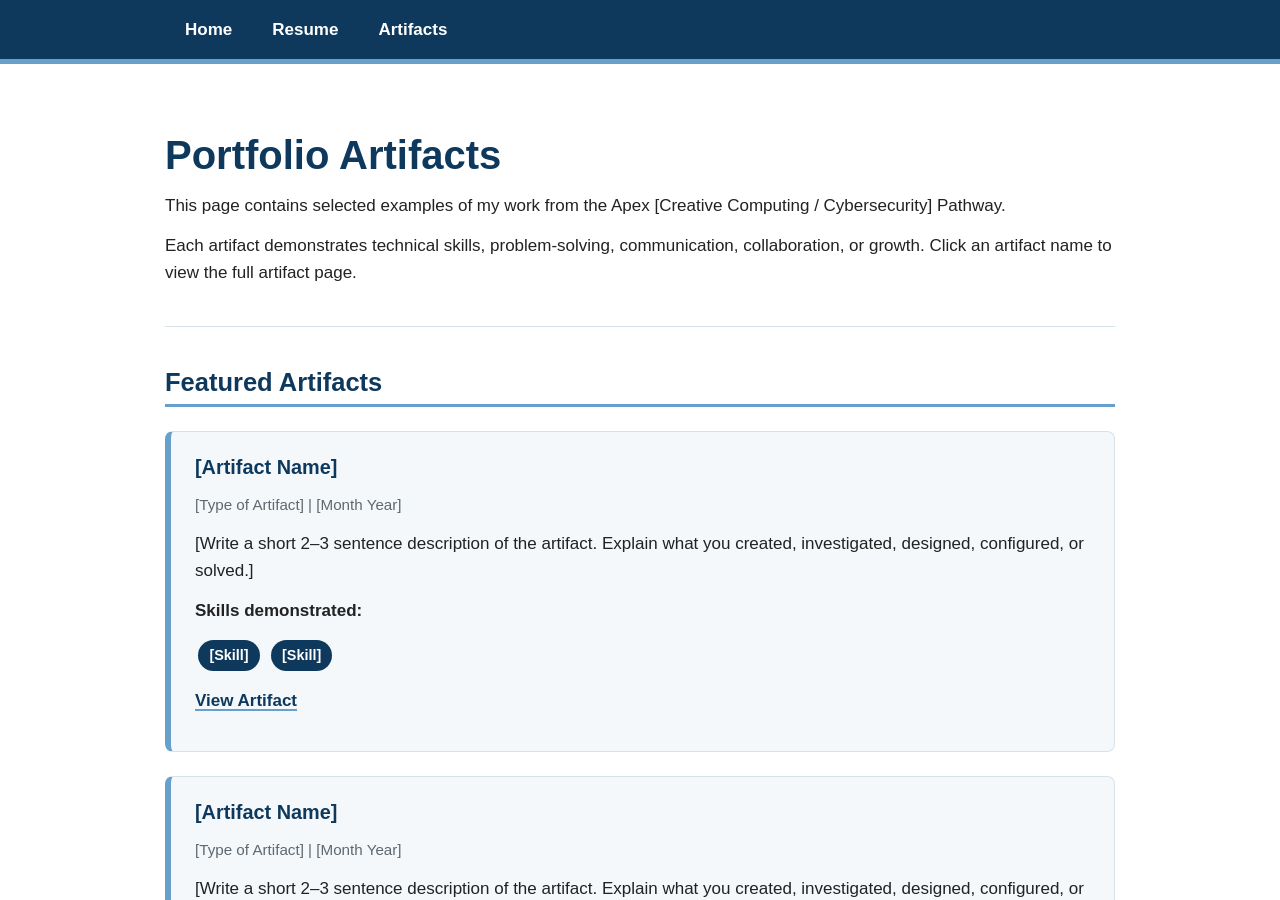
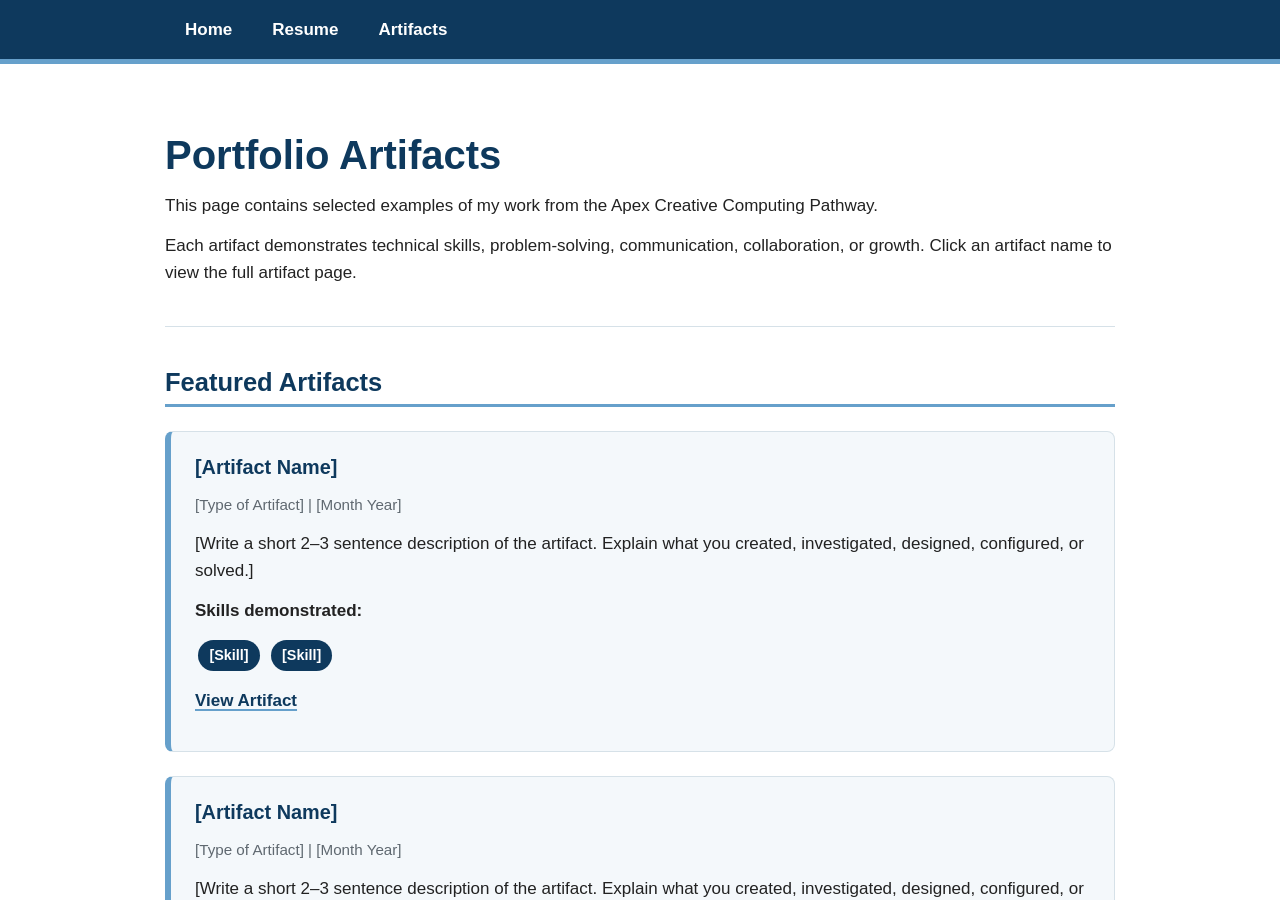
Before and after one commit to KaplanTonelli/apex-portfolio, a Jekyll site: the page built from artifacts.md, in a window 1280 px wide and 900 px high. Built offline with Jekyll 4.4.1, drawn with Linux system fonts in a browser that asks for light colours.

Commit message:
Changed name

```diff
--- a/artifacts.md
+++ b/artifacts.md
@@ -5,7 +5,7 @@ title: Artifacts
 
 # Portfolio Artifacts
 
-This page contains selected examples of my work from the Apex [Creative Computing / Cybersecurity] Pathway.
+This page contains selected examples of my work from the Apex Creative Computing Pathway.
 
 Each artifact demonstrates technical skills, problem-solving, communication, collaboration, or growth. Click an artifact name to view the full artifact page.
 
```
Also changed, not shown: resume.md (+2 -3 lines), README.md.
